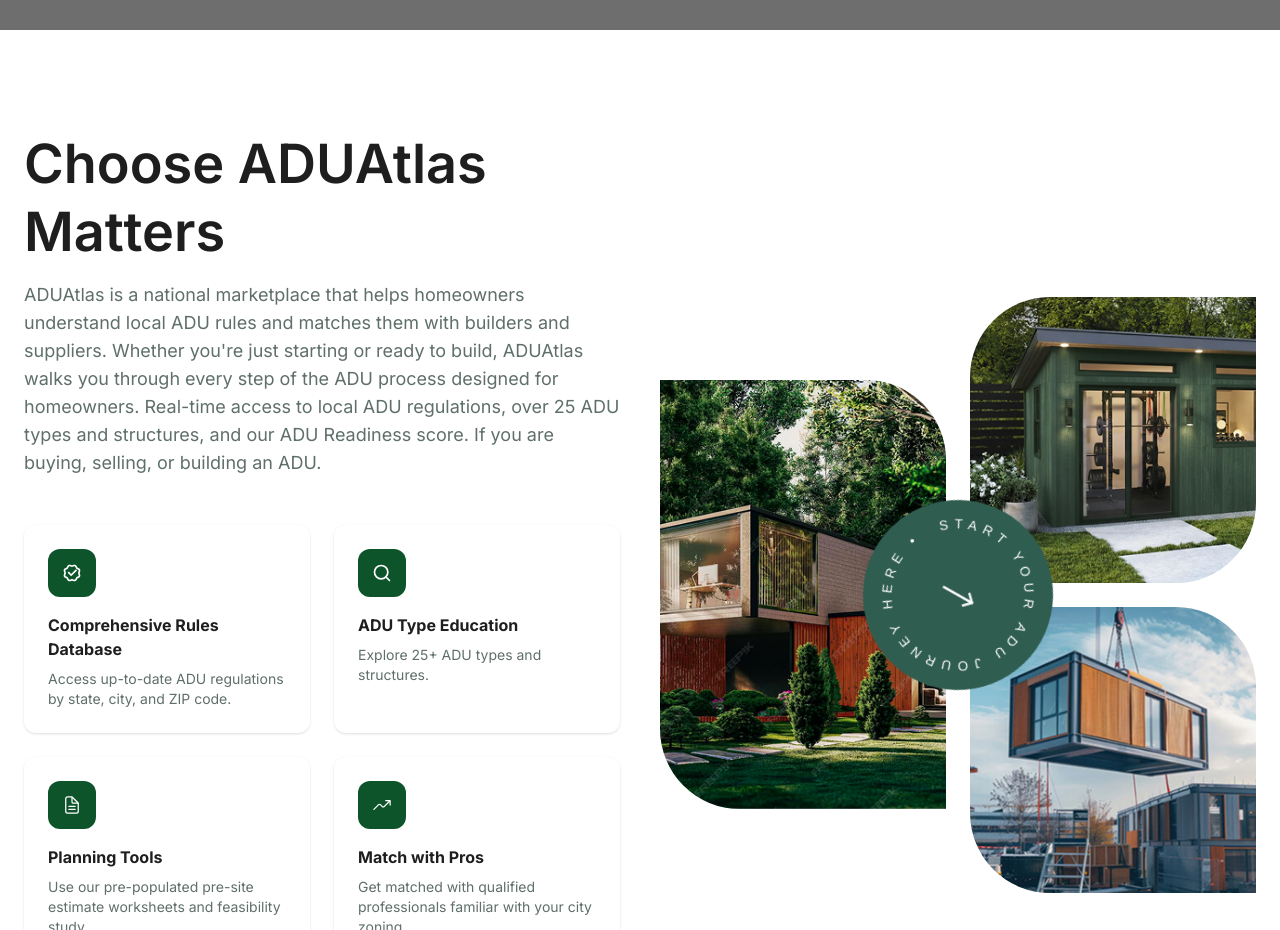
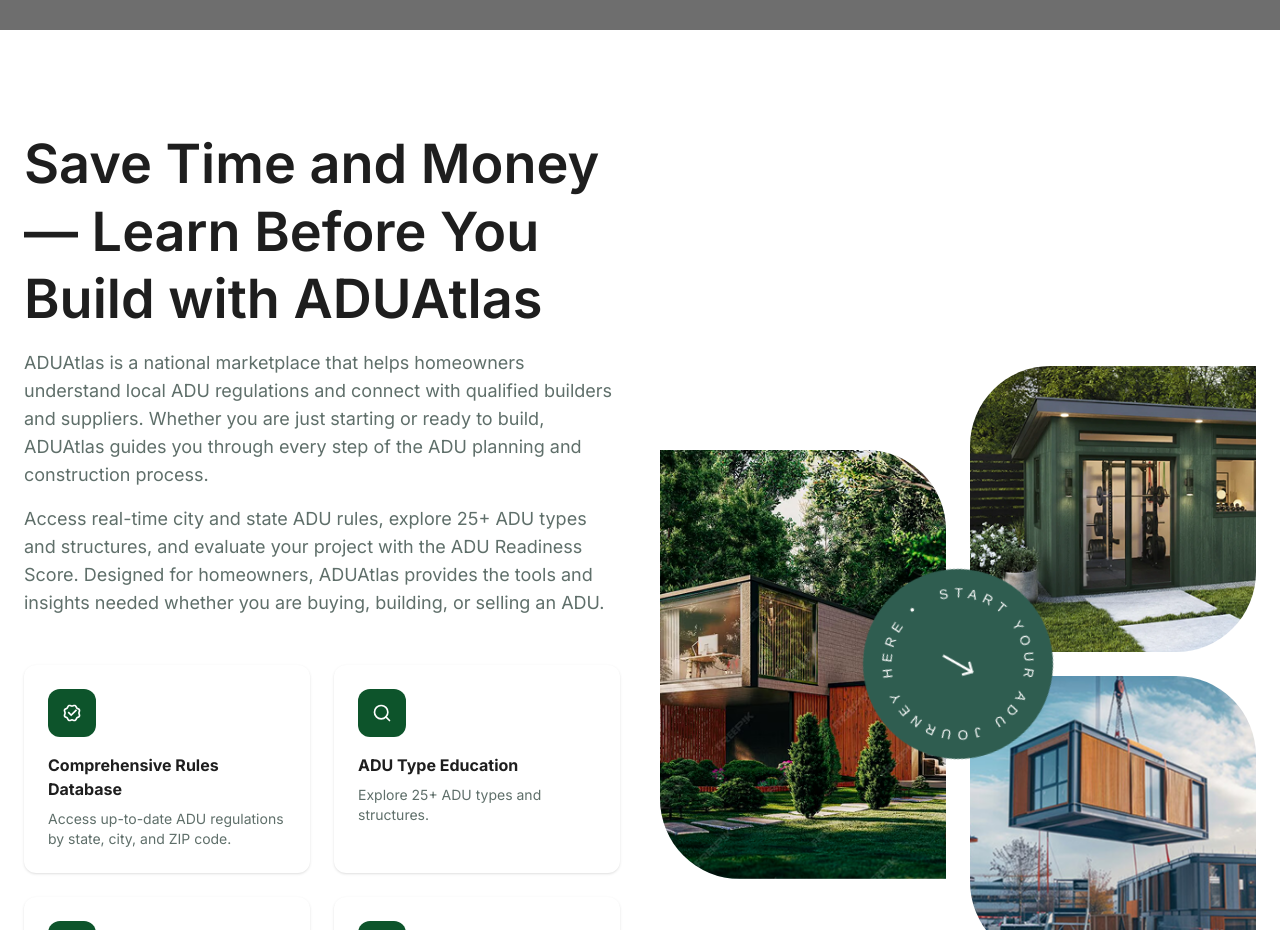
Before and after one commit to resogenesis/aduatlas, a React (Vite) app: page / in a window 1280 px wide. Shown: the part 820-1750 px from the top of the page. Built offline with nearby package versions, Linux system fonts and the light colour scheme; grey boxes are pictures that could not be loaded.

Commit message:
Replace Choose ADUAtlas heading and copy with new marketing text

```diff
--- a/src/components/home/ChooseAtlas.jsx
+++ b/src/components/home/ChooseAtlas.jsx
@@ -40,10 +40,13 @@
             <div className="w-full flex flex-col gap-8 sm:gap-12">
                 {/* top content */}
                 <div className="space-y-4">
-                    <CommonSectionTitle text="Choose ADUAtlas Matters" />
+                    <CommonSectionTitle text="Save Time and Money — Learn Before You Build with ADUAtlas" />
 
                     <p className="text-secondary text-base sm:text-lg">
-                        ADUAtlas is a national marketplace that helps homeowners understand local ADU rules and matches them with builders and suppliers. Whether you're just starting or ready to build, ADUAtlas walks you through every step of the ADU process designed for homeowners. Real-time access to local ADU regulations, over 25 ADU types and structures, and our ADU Readiness score. If you are buying, selling, or building an ADU.
+                        ADUAtlas is a national marketplace that helps homeowners understand local ADU regulations and connect with qualified builders and suppliers. Whether you are just starting or ready to build, ADUAtlas guides you through every step of the ADU planning and construction process.
+                    </p>
+                    <p className="text-secondary text-base sm:text-lg">
+                        Access real-time city and state ADU rules, explore 25+ ADU types and structures, and evaluate your project with the ADU Readiness Score. Designed for homeowners, ADUAtlas provides the tools and insights needed whether you are buying, building, or selling an ADU.
                     </p>
                 </div>
 
```
